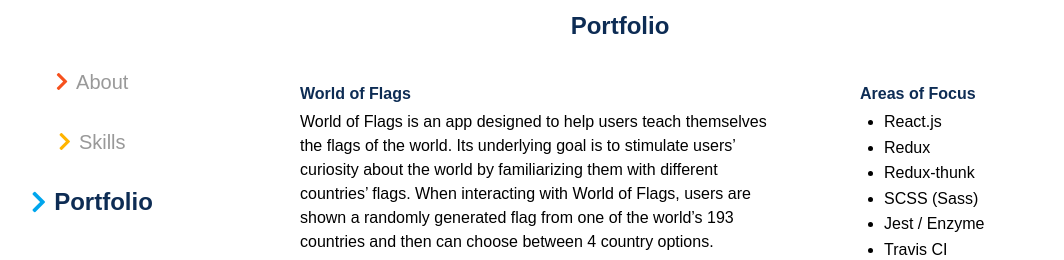
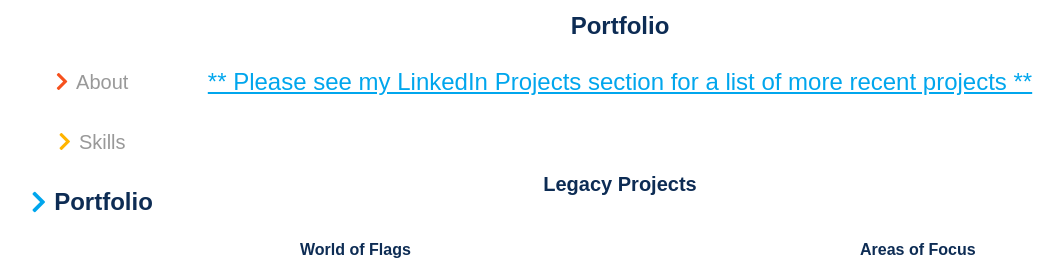
Before and after one commit to alexanderela/personal-website, an Angular app: page /portfolio in a window 1280 px wide. Shown: the part 282-542 px from the top of the page, without its empty margins (20-1084 px from the left). Built offline with nearby package versions, Linux system fonts and the light colour scheme.

Commit message:
Add list to LinkedIn projects section to Portfolio page.

```diff
--- a/src/app/portfolio/portfolio.component.css
+++ b/src/app/portfolio/portfolio.component.css
@@ -1,6 +1,27 @@
 .portfolio-header {
 	color: #0D2C54;
 	font-size: 1.5rem;
+	font-weight: 700;
+	margin: 0 0 2rem;
+	text-align: center;
+}
+
+.portfolio-header-link-wrapper {
+	width: 100%;
+    display: flex;
+    justify-content: center;
+	margin: 0 0 5rem;
+}
+
+.portfolio-header-link {
+    font-size: 1.5rem;
+    text-align: center;
+	color: #00A6ED;
+}
+
+.legacy-portfolio-header {
+	color: #0D2C54;
+	font-size: 1.25rem;
 	font-weight: 700;
 	margin: 0 0 2rem;
 	text-align: center;
--- a/src/app/portfolio/portfolio.component.html
+++ b/src/app/portfolio/portfolio.component.html
@@ -1,5 +1,18 @@
 <section class='Portfolio'>
 	<h2 class='portfolio-header'>Portfolio</h2>
+	<div class="portfolio-header-link-wrapper">
+		<a
+			href="https://www.linkedin.com/in/alexanderela/#projects"
+			target="_blank"
+			rel="noopener noreferrer"
+			class="portfolio-header-link"
+		>
+			** Please see my LinkedIn Projects section for a list of more recent projects **
+		</a>
+	</div>
+
+	<h3 class='legacy-portfolio-header'>Legacy Projects</h3>
+
 	<section class='portfolio-instance' *ngFor='let portfolio of portfolios'>
 		<section class='portfolio-header-overview-container'>
 			<h3 class='portfolio-app-header'>{{portfolio.title}}</h3>
```
Also changed, not shown: 1 other file (tests, documents, lock files or other folders).
